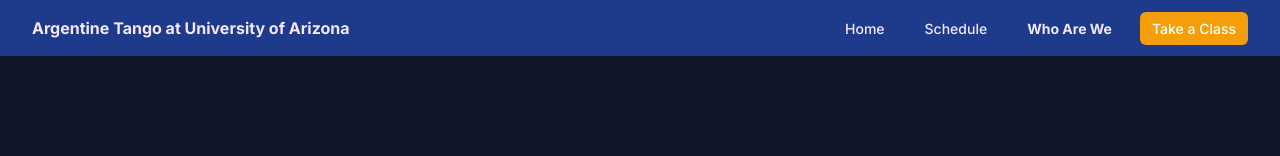
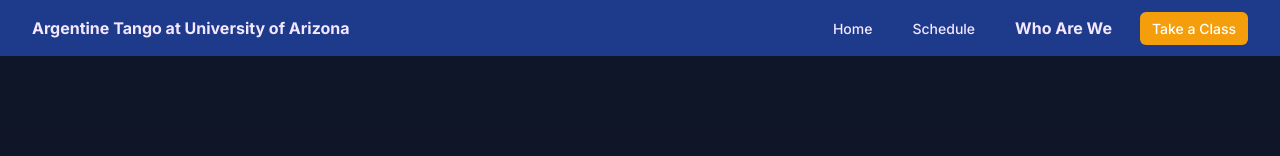
Before and after one commit to nefelin/uatango, a Next.js app: page /staff in a window 1280 px wide. Shown: the top 156 px of the page. Built offline with nearby package versions, Linux system fonts and the light colour scheme.

Commit message:
tweaks navbar spacing/styling esp for mobile usability

```diff
--- a/src/app/navbar.tsx
+++ b/src/app/navbar.tsx
@@ -14,8 +14,8 @@ const Navbar: React.FC = () => {
         <Link
           href="/"
           className={classes(
-            "px-3 py-2 rounded-md text-sm",
-            path === "/" ? "font-bold" : "font-medium",
+            "px-3 py-2 rounded-md",
+            path === "/" ? "font-bold !text-md" : "font-medium text-sm",
           )}
         >
           Home
@@ -25,8 +25,8 @@ const Navbar: React.FC = () => {
         <Link
           href="/schedule"
           className={classes(
-            "px-3 py-2 rounded-md text-sm",
-            path === "/schedule" ? "font-bold" : "font-medium",
+            "px-3 py-2 rounded-md",
+            path === "/schedule" ? "font-bold !text-md" : "font-medium text-sm",
           )}
         >
           Schedule
@@ -36,8 +36,8 @@ const Navbar: React.FC = () => {
         <Link
           href="/staff"
           className={classes(
-            "px-3 py-2 rounded-md text-sm",
-            path === "/staff" ? "font-bold" : "font-medium",
+            "px-3 py-2 rounded-md",
+            path === "/staff" ? "font-bold !text-md" : "font-medium text-sm",
           )}
         >
           Who Are We
@@ -99,7 +99,7 @@ const Navbar: React.FC = () => {
         <span className="lg:hidden inline font-bold">U of A Tango</span>
 
         <div className="hidden lg:flex space-x-4">
-          <ul className="flex space-x-4 justify-center">
+          <ul className="flex space-x-4 items-center justify-center">
             <NavLinks />
           </ul>
         </div>
@@ -131,7 +131,7 @@ const Navbar: React.FC = () => {
           )}
         >
           <div className="w-full flex justify-end pr-2">{closeButton}</div>
-          <ul onClick={() => setIsOpen(false)}>
+          <ul onClick={() => setIsOpen(false)} className="flex flex-col gap-4">
             <NavLinks />
           </ul>
         </div>
```
